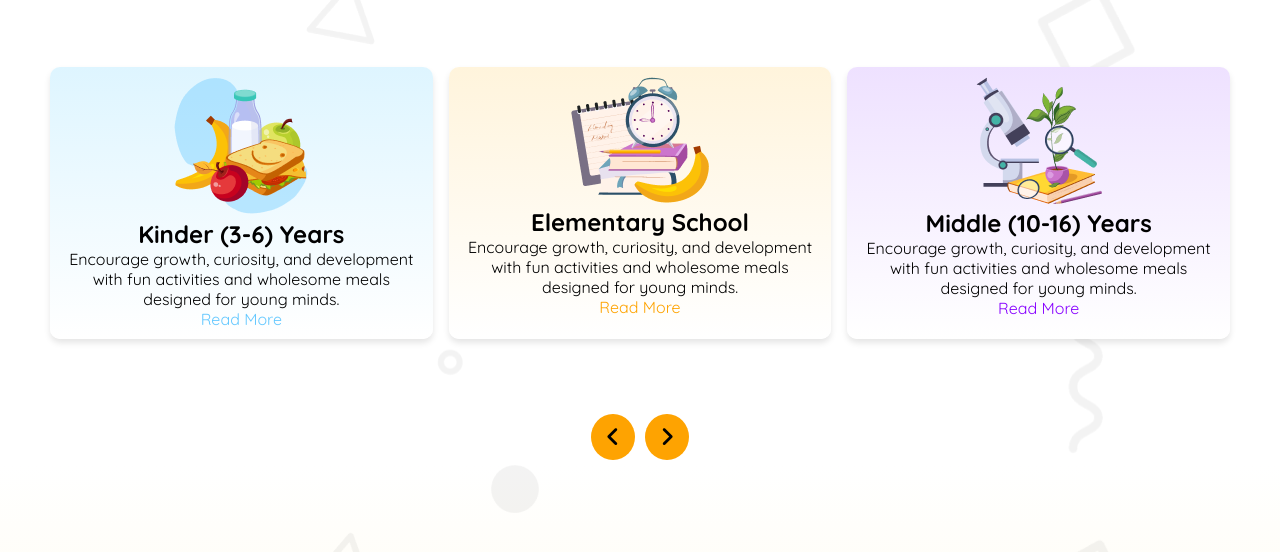
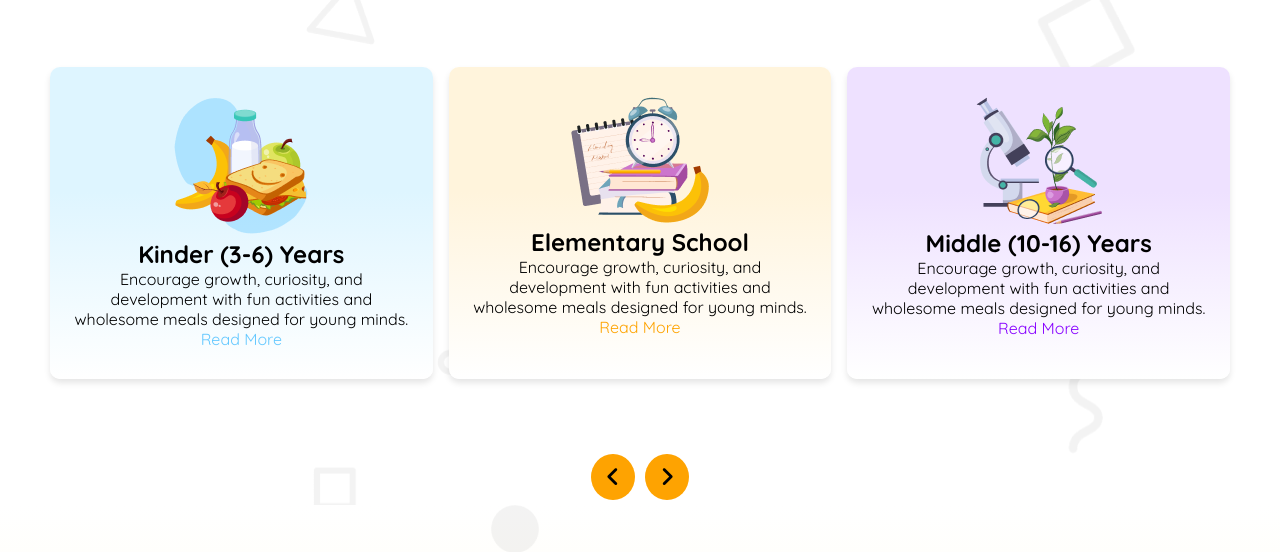
Before and after one commit to mdjosimuddin198/ph-02, a plain HTML site: page index.html in a window 1280 px wide. Shown: the part 730-1282 px from the top of the page. Drawn offline with Linux system fonts and the light colour scheme.

Commit message:
review all

```diff
--- a/css/style.css
+++ b/css/style.css
@@ -119,7 +119,7 @@
 }
 .card {
   border-radius: 10px;
-  padding: 10px;
+  padding: 30px 20px;
   text-align: center;
   box-shadow: 0 4px 6px rgba(0, 0, 0, 0.1);
 }
@@ -128,13 +128,13 @@
 }
 
 .card1 {
-  background: linear-gradient(to bottom, #def5ff, #ffffff);
+  background: linear-gradient(to bottom, #def5ff 40%, #ffffff);
 }
 .card2 {
-  background: linear-gradient(to bottom, #fff4dc, #ffffff);
+  background: linear-gradient(to bottom, #fff4dc 40%, #ffffff);
 }
 .card3 {
-  background: linear-gradient(to bottom, #eee1ff, #ffffff);
+  background: linear-gradient(to bottom, #eee1ff 40%, #ffffff);
 }
 .card1 a {
   color: #64c8ff;
```
